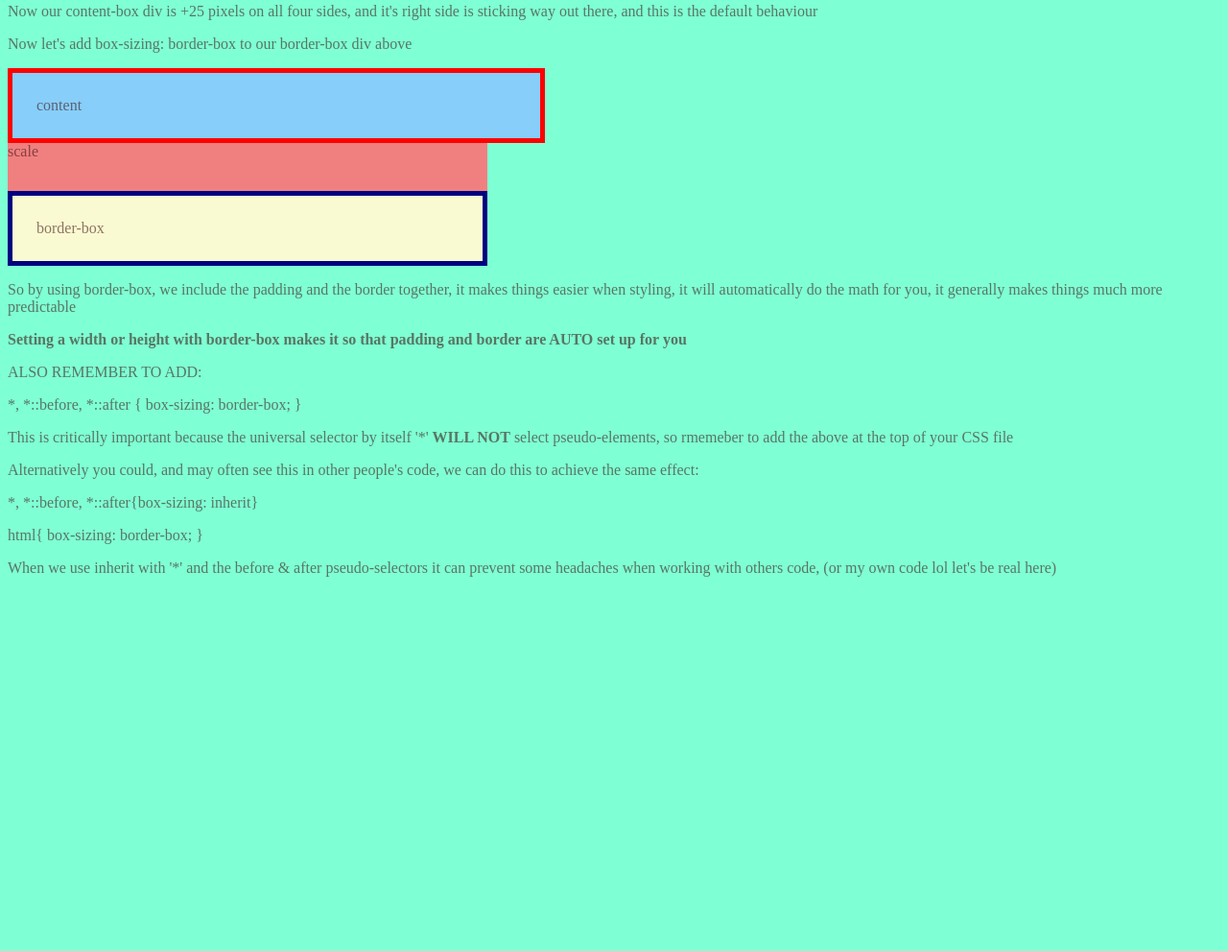
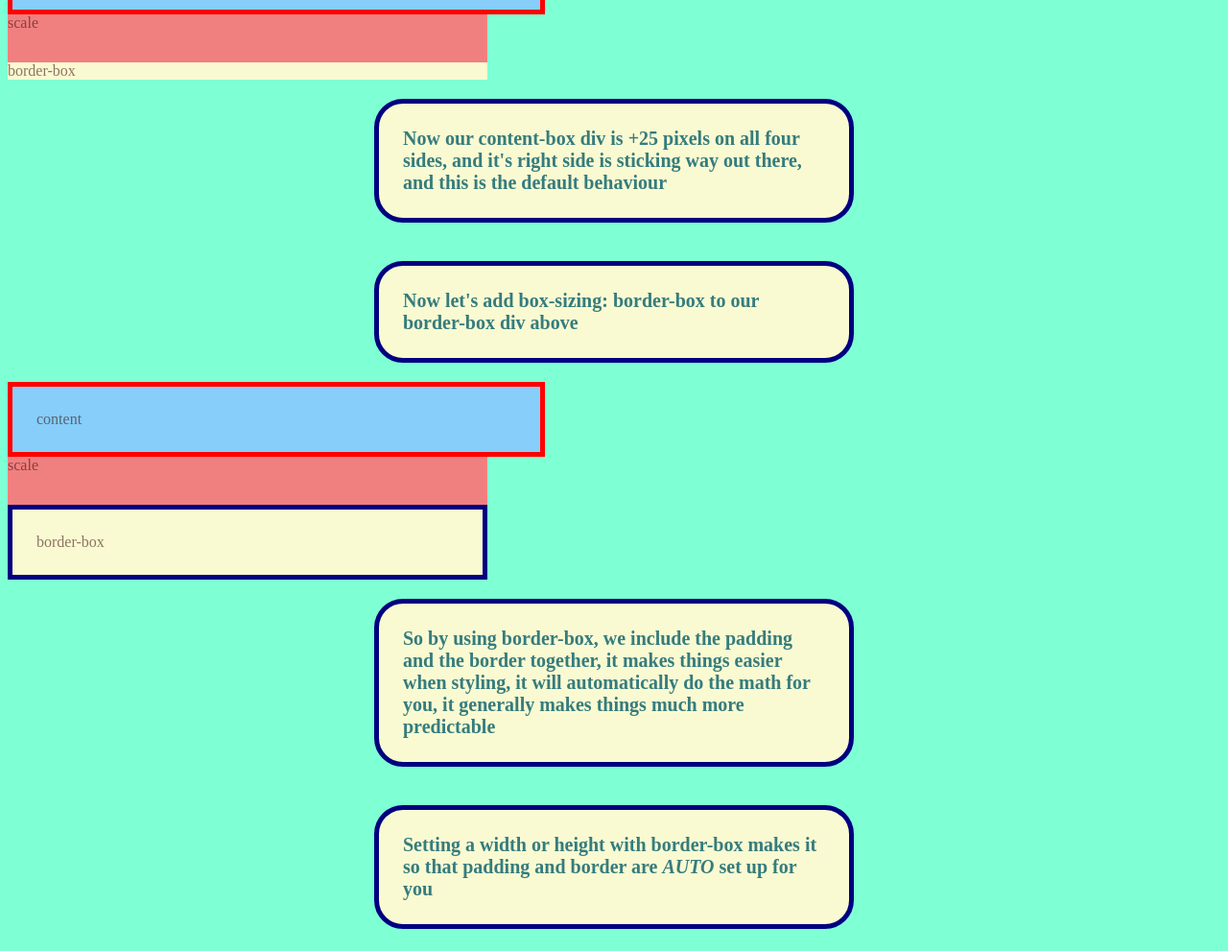
Before and after one commit to LRSORRENTI/Box_Sizing_And_Border_Box_Demo, a plain HTML site: page BOX-SIZING-BORDER-BOX-DEMO/index.html in a window 1280 px wide. Shown: the part 933-1924 px from the top of the page at 96% size. Before the commit the page ends 1550 px from the top, so only its background shows below. Drawn offline with Linux system fonts and the light colour scheme.

Commit message:
added outer containers to some of the divs, improved the styling, the demo sections need styling still

```diff
--- a/BOX-SIZING-BORDER-BOX-DEMO/index.html
+++ b/BOX-SIZING-BORDER-BOX-DEMO/index.html
@@ -4,7 +4,7 @@
     <meta charset="UTF-8" />
     <meta http-equiv="X-UA-Compatible" content="IE=edge" />
     <meta name="viewport" content="width=device-width, initial-scale=1.0" />
-    <link rel="stylesheet" href="../BOX-SIZING-BORDER-BOX-DEMO/style.css" />
+    <link rel="stylesheet" href="./style.css" />
     <title>Quick Demo of why border-box is goated</title>
   </head>
   <body>
@@ -33,48 +33,61 @@
     <div class="content-box">content</div>
     <div class="scale">scale</div>
     <div class="border-box">border-box</div>
-    <p>
+    <div class="outer-container">
+      <p class="general">
         Let's now duplicate the above, but this time add 25px to content-box div
       </p>
+    </div>
     <div class="content-box2">content</div>
     <div class="scale2">scale</div>
     <div class="border-box2">border-box</div>
-    <p>
+    <div class="outer-container">
+      <p class="general">
         Now our content-box div is +25 pixels on all four sides, and it's right
         side is sticking way out there, and this is the default behaviour
       </p>
-    <p>Now let's add box-sizing: border-box to our border-box div above</p>
+    </div>
+    <div class="outer-container">
+      <p class="general">
+        Now let's add box-sizing: border-box to our border-box div above
+      </p>
+    </div>
     <div class="content-box3">content</div>
     <div class="scale3">scale</div>
     <div class="border-box3">border-box</div>
-    <p>
-      So by using border-box, we include the padding and the border together, it
-      makes things easier when styling, it will automatically do the math for
-      you, it generally makes things much more predictable
+    <div class="outer-container">
+      <p class="general">
+        So by using border-box, we include the padding and the border together,
+        it makes things easier when styling, it will automatically do the math
+        for you, it generally makes things much more predictable
       </p>
-    <p>
+    </div>
+    <div class="outer-container">
+      <p class="general">
         <b>
           Setting a width or height with border-box makes it so that padding and
-        border are AUTO set up for you
+          border are <em>AUTO</em> set up for you
         </b>
       </p>
+    </div>
+
     <div class="border-box4">
-      <p class="critical">ALSO REMEMBER TO ADD:</p>
-      <p class="critical">*, *::before, *::after { box-sizing: border-box; }</p>
-      <p id="critical">
+      <p class="general2">ALSO REMEMBER TO ADD:</p>
+      <p class="general2">*, *::before, *::after { box-sizing: border-box; }</p>
+      <p class="general2">
         This is critically important because the universal selector by itself
-        '*' <b>WILL NOT</b> select pseudo-elements, so rmemeber to add the above
-        at the top of your CSS file
+        '*' WILL NOT select pseudo-elements, so rmemeber to add the above at the
+        top of your CSS file
       </p>
     </div>
     <div class="border-box5">
-      <p class="critical">
+      <p class="general2">
         Alternatively you could, and may often see this in other people's code,
         we can do this to achieve the same effect:
       </p>
-      <p class="critical">*, *::before, *::after{box-sizing: inherit}</p>
-      <p class="critical">html{ box-sizing: border-box; }</p>
-      <p class="critical">
+      <p class="general2">*, *::before, *::after{box-sizing: inherit}</p>
+      <p class="general2">html{ box-sizing: border-box; }</p>
+      <p class="general2">
         When we use inherit with '*' and the before & after pseudo-selectors it
         can prevent some headaches when working with others code, (or my own
         code lol let's be real here)
--- a/BOX-SIZING-BORDER-BOX-DEMO/style.css
+++ b/BOX-SIZING-BORDER-BOX-DEMO/style.css
@@ -22,11 +22,29 @@ h2 {
   box-sizing: border-box;
   padding: 25px;
   border: 5px solid navy;
-  font-weight: 1000;
+  font-weight: 900;
   font-size: 20px;
   border-radius: 30px;
   display: flex;
   justify-content: center;
+  color: #1a6a71e1;
+}
+.general2 {
+  width: 500px;
+  background: lightgoldenrodyellow;
+  box-sizing: border-box;
+  padding: 25px;
+  border: 5px solid navy;
+  font-weight: 900;
+  font-size: 20px;
+  border-radius: 30px;
+  display: flex;
+  justify-content: center;
+  color: #1a6a71e1;
+  margin-top: 20px;
+  margin-left: auto;
+  margin-right: auto;
+  margin-bottom: auto;
 }
 
 .scale {
```
Lines whose indentation alone changed are shown as unchanged.
